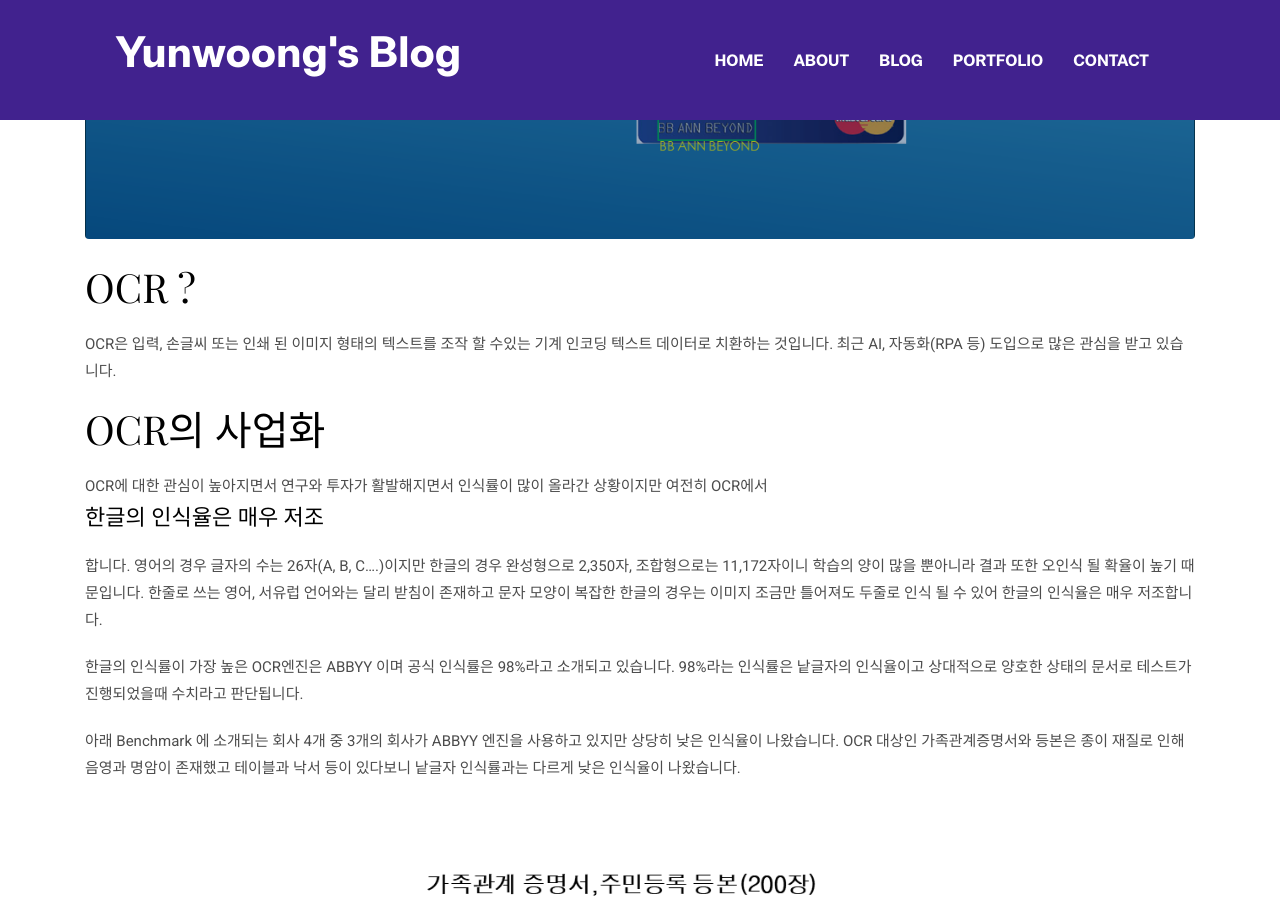
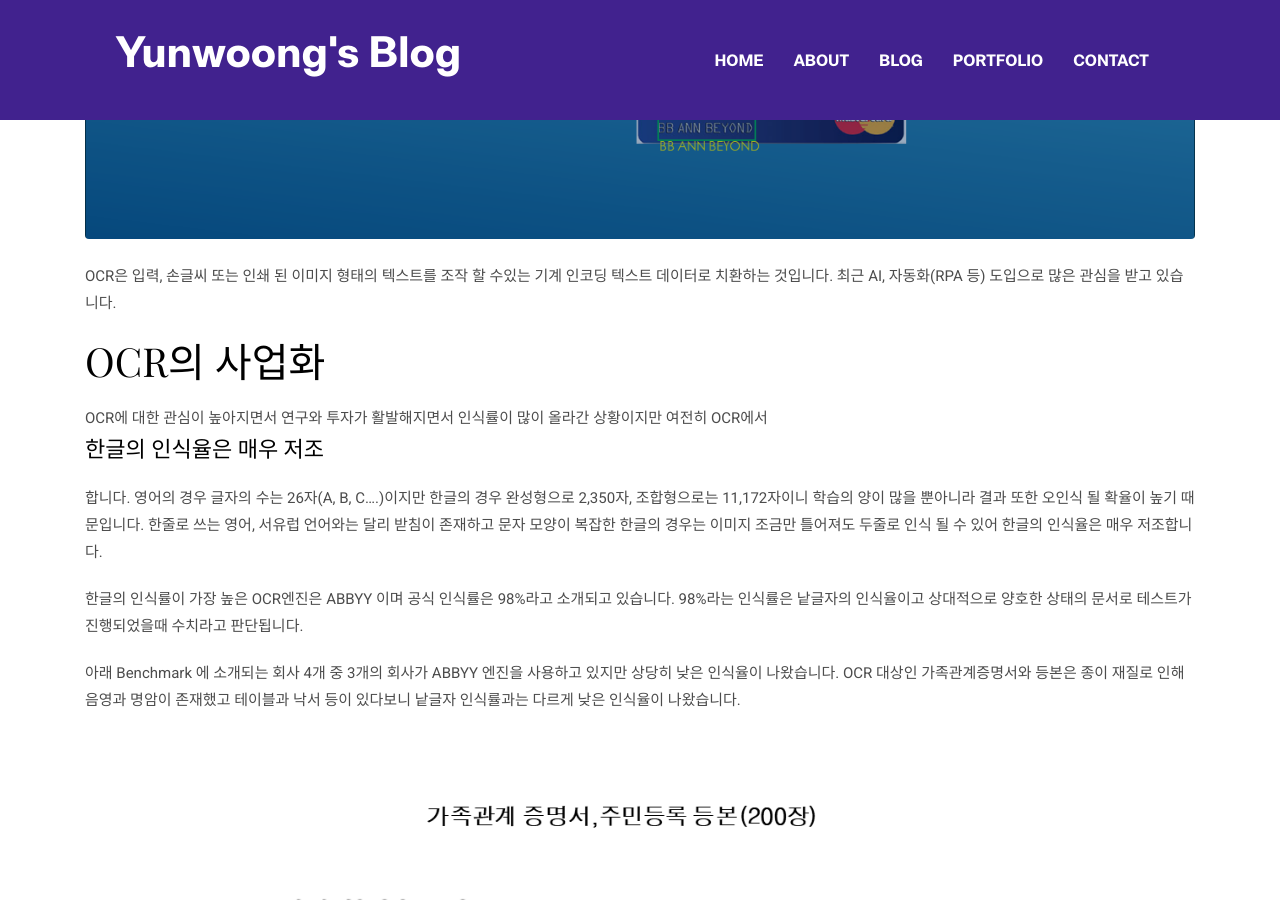
Before and after one commit to yunwoong7/yunwoong7.github.io, a Jekyll site: the page built from _portfolio/2019-05-31-image_ocr.markdown, in a window 1280 px wide and 900 px high, scrolled down 1108 px. Built offline with Jekyll 4.4.1, drawn with Linux system fonts in a browser that asks for light colours.

Commit message:
post ocr3

```diff
--- a/_config.yml
+++ b/_config.yml
@@ -2,7 +2,7 @@
 url: "https://yunwoong7.github.io" # the base hostname & protocol for your site, e.g. http://example.com
 
 # Build settings
-markdown: kramdown
+#markdown: kramdown
 permalink: pretty
 plugins:
   - jekyll-sitemap
--- a/_data/settings.yml
+++ b/_data/settings.yml
@@ -162,7 +162,7 @@
   - image : "assets/images/portfolio/item-1.png"
     url: "#"
 
-  - image : "assets/images/portfolio/item-2.png"
+  - image : "assets/images/portfolio/ocr.png"
     url: "portfolio/2019-05-31-image_ocr"
 
   - image : "assets/images/portfolio/item-3.png"
@@ -209,8 +209,8 @@
      - type: "rpa"
      - type: "machineLearning"
 
-  - image : "assets/images/portfolio/item-2.png"
-    url: "2019/05/31/image_ocr"
+  - image : "assets/images/portfolio/ocr.png"
+    url: "portfolio/2019-05-31-image_ocr"
     portfolio-type:
       - type: "deeplearning"
 
--- a/_portfolio/2019-05-31-image_ocr.markdown
+++ b/_portfolio/2019-05-31-image_ocr.markdown
@@ -2,13 +2,11 @@
 layout: portfolio
 title:  Image OCR
 date:   2019-05-31 10:10:07 +0300
-image:  /assets/images/portfolio/item-2.png
+image:  /assets/images/portfolio/ocr.png
 author: Yunwoong Kim
 tags:   ["OCR", "OPTICAL CHARACTER RECOGNITION", "DEEPLEARNING"]
 typora-root-url: ..
 ---
-
-### OCR ?
 
 OCR은 입력, 손글씨 또는 인쇄 된 이미지 형태의 텍스트를 조작 할 수있는 기계 인코딩 텍스트 데이터로 치환하는 것입니다. 최근 AI, 자동화(RPA 등) 도입으로 많은 관심을 받고 있습니다.
 
@@ -25,6 +23,9 @@
 <div class="img_row">
   <img class="col one" src="/assets/images/portfolio/ocr/benchmark.png"/>
 </div>
+
+
+
 
 C사는 자체 개발한 Deep Learning 모델로 OCR을 수행했고 A, B, D사 모두 동일한 ABBYY OCR엔진이지만 다른 인식률이 나왔고 전체적으로 낮은 인식률로 사업이 불가능하다고 타사 솔루션으로는 판단되었고 **자체 솔루션을 개발**하게 되었습니다.
 
```
Also changed, not shown: assets/images/portfolio/ocr.png (renamed from assets/images/portfolio/item-2.png), assets/images/portfolio/ocr/benchmark.png.
